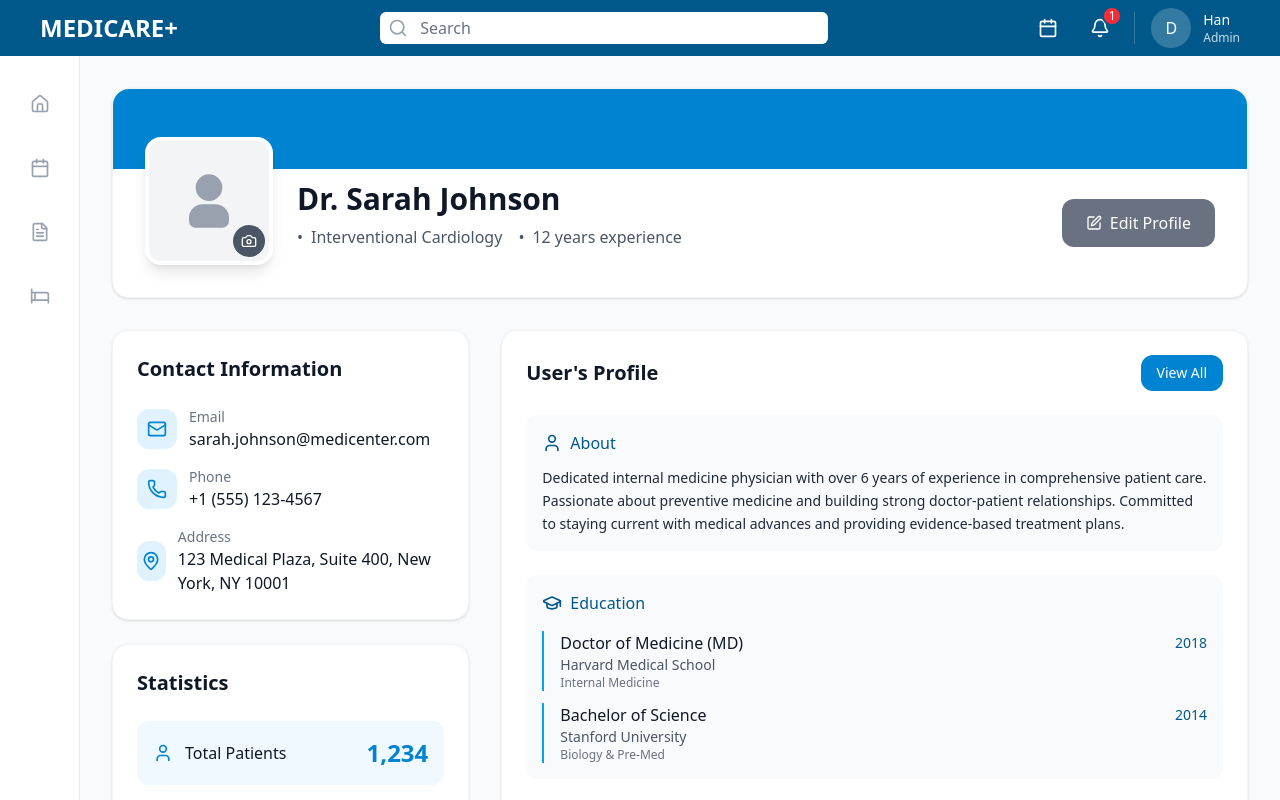
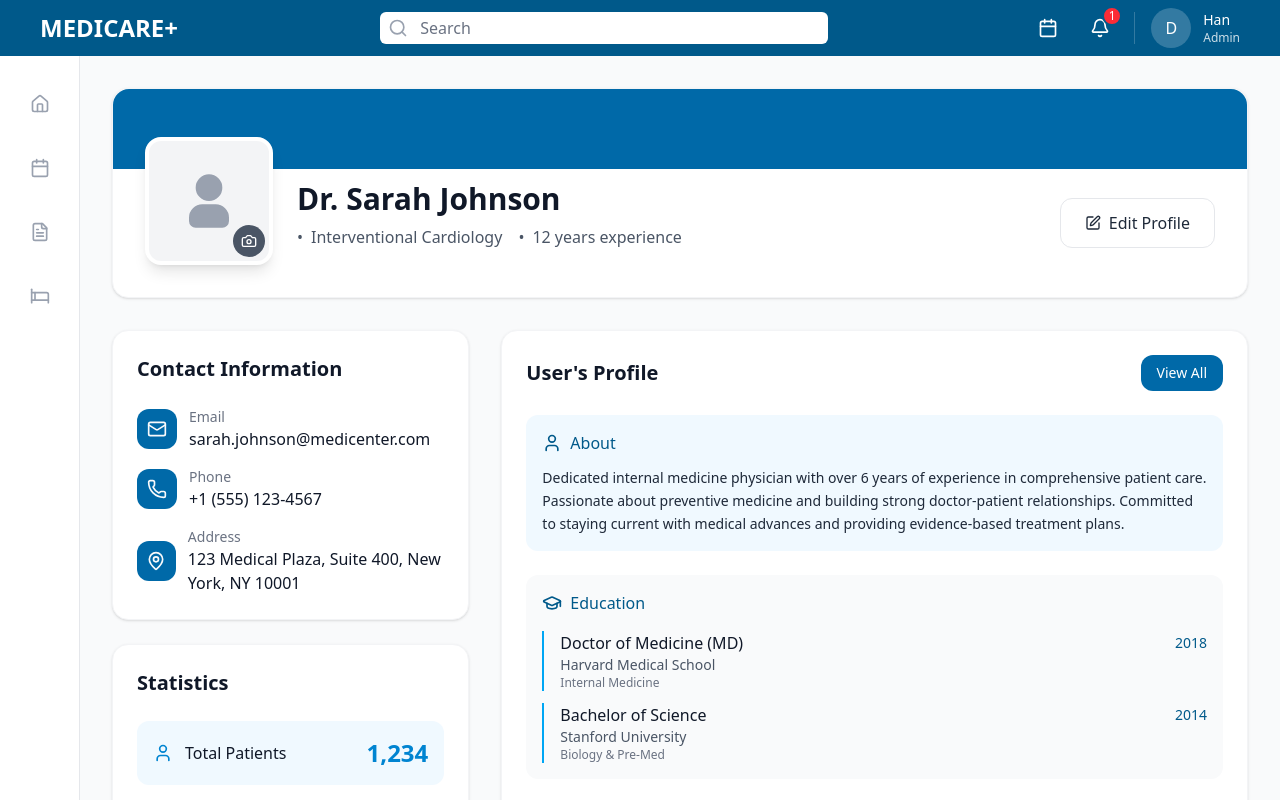
Before and after one commit to XuanGiaHanNguyen/MediCare-, a React (Vite) app in the folder frontend/: page /profile in a window 1280 px wide. Shown: the top 800 px of the page. Built offline with nearby package versions, Linux system fonts and the light colour scheme.

Commit message:
all frontend initialized

```diff
--- a/frontend/src/pages/Main/Profile.jsx
+++ b/frontend/src/pages/Main/Profile.jsx
@@ -186,7 +186,7 @@ export default function MedicalProfile() {
         <div className="bg-white rounded-2xl shadow-sm border border-gray-100 mb-8">
           <div className="relative">
             {/* Cover Photo */}
-            <div className="h-20 bg-sky-600 rounded-t-2xl"></div>
+            <div className="h-20 bg-sky-700 rounded-t-2xl"></div>
 
             {/* Profile Info */}
             <div className="relative px-8 py-8">
@@ -221,7 +221,7 @@ export default function MedicalProfile() {
                     </div>
                     <button
                       onClick={() => setIsEditing(!isEditing)}
-                      className="px-6 py-3 bg-gray-500 text-white rounded-xl hover:bg-gray-600 transition-colors flex items-center gap-2"
+                      className="px-6 py-3 bg-white text-gray-800 border-1 border-gray-200 rounded-xl hover:bg-gray-50 transition-colors flex items-center gap-2"
                     >
                       {isEditing ? <Save className="w-4 h-4" /> : <Edit className="w-4 h-4" />}
                       {isEditing ? "Save Profile" : "Edit Profile"}
@@ -242,8 +242,8 @@ export default function MedicalProfile() {
               <h3 className="text-xl font-semibold text-gray-900 mb-6">Contact Information</h3>
               <div className="space-y-4">
                 <div className="flex items-center gap-3">
-                  <div className="w-10 h-10 bg-sky-100 rounded-xl flex items-center justify-center">
-                    <Mail className="w-5 h-5 text-sky-600" />
+                  <div className="w-10 h-10 bg-sky-700 rounded-xl flex items-center justify-center">
+                    <Mail className="w-5 h-5 text-gray-50" />
                   </div>
                   <div>
                     <p className="text-sm text-gray-500">Email</p>
@@ -251,8 +251,8 @@ export default function MedicalProfile() {
                   </div>
                 </div>
                 <div className="flex items-center gap-3">
-                  <div className="w-10 h-10 bg-sky-100 rounded-xl flex items-center justify-center">
-                    <Phone className="w-5 h-5 text-sky-600" />
+                  <div className="w-10 h-10 bg-sky-700 rounded-xl flex items-center justify-center">
+                    <Phone className="w-5 h-5 text-gray-50" />
                   </div>
                   <div>
                     <p className="text-sm text-gray-500">Phone</p>
@@ -260,8 +260,8 @@ export default function MedicalProfile() {
                   </div>
                 </div>
                 <div className="flex items-center gap-3">
-                  <div className="w-10 h-10 bg-sky-100 rounded-xl flex items-center justify-center">
-                    <MapPin className="w-5 h-5 text-sky-600" />
+                  <div className="w-14 h-10 bg-sky-700 rounded-xl flex items-center justify-center">
+                    <MapPin className="w-5 h-5 text-gray-50" />
                   </div>
                   <div>
                     <p className="text-sm text-gray-500">Address</p>
@@ -307,13 +307,13 @@ export default function MedicalProfile() {
             <div className="bg-white rounded-2xl shadow-sm border border-gray-100 p-6">
               <div className="flex items-center justify-between mb-6">
                 <h3 className="text-xl font-semibold text-gray-900">User's Profile</h3>
-                <button className="px-4 py-2 bg-sky-600 text-white rounded-xl hover:bg-sky-700 transition-colors text-sm">
+                <button className="px-4 py-2 bg-sky-700 text-white rounded-xl hover:bg-sky-700 transition-colors text-sm">
                   View All
                 </button>
               </div>
               <div className="space-y-6">
             {/* Bio Section */}
-            <div className="p-4 bg-gray-50 rounded-xl">
+            <div className="p-4 bg-sky-50 rounded-xl">
               <div className="flex items-center gap-2 mb-3">
                 <User className="w-5 h-5 text-sky-800" />
                 <h4 className="font-medium text-sky-800">About</h4>
```
